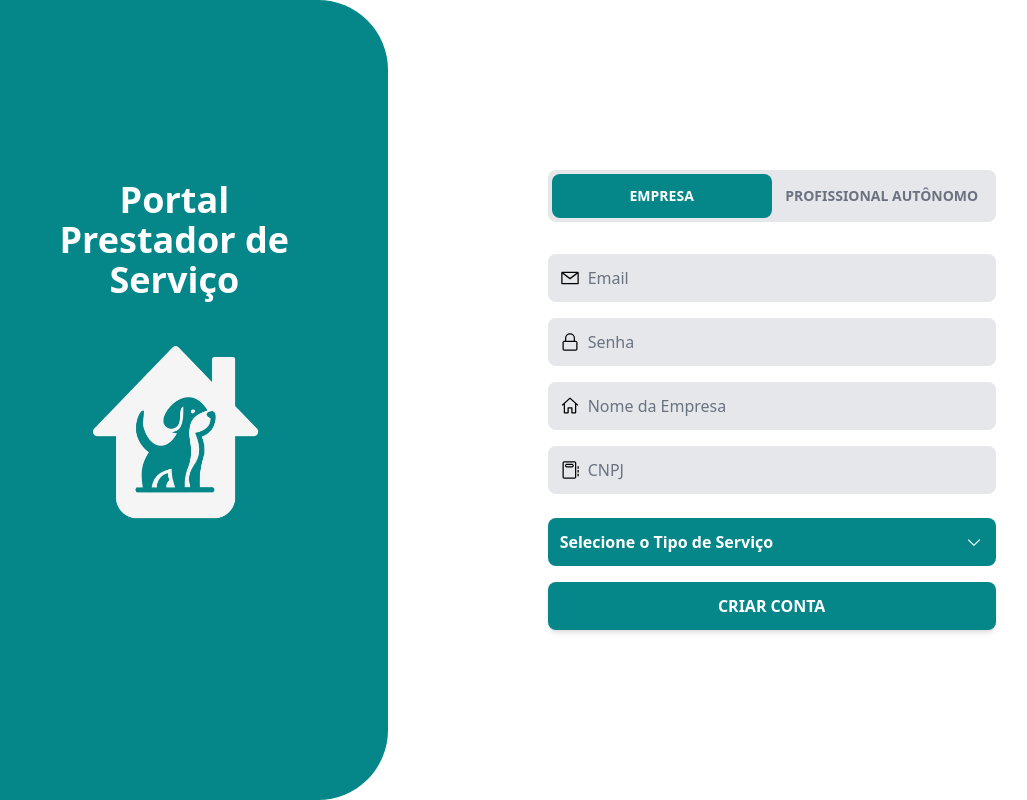
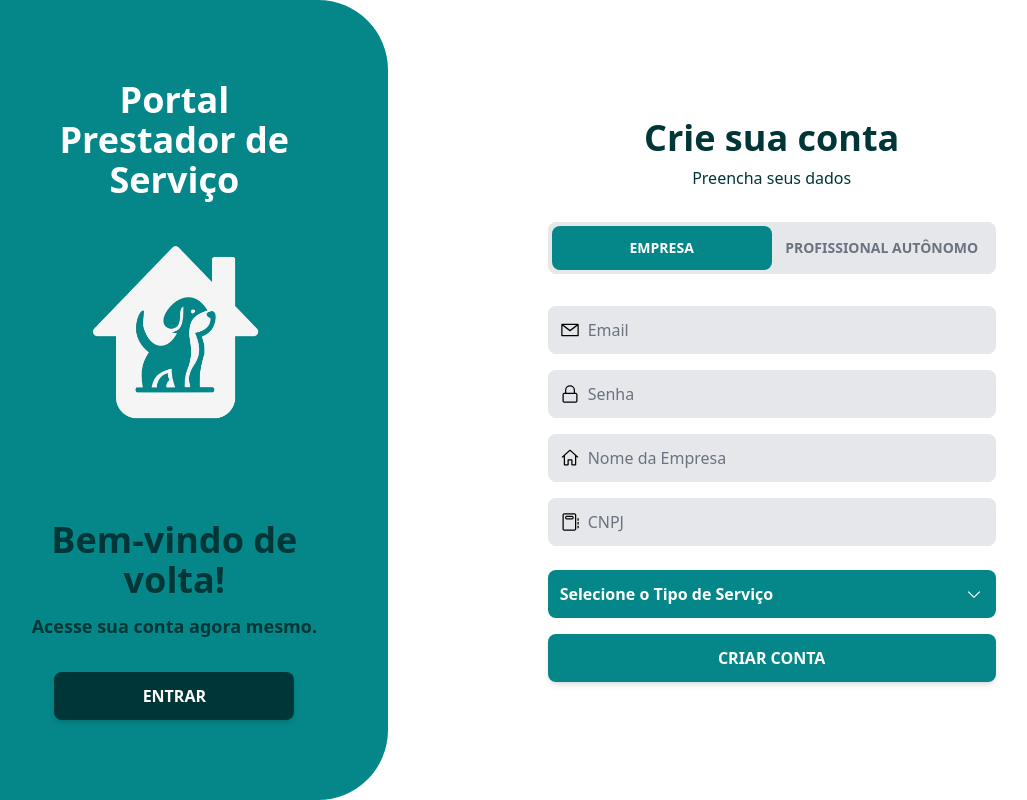
Before and after one commit to GustavoZanardi15/MyPetSync-FrontEnd, a React (Vite) app in the folder FrontEndWeb/: page /registerCompany in a window 1280 px wide. Shown: the whole page, without its empty margins (39-1066 px from the left). Built offline with nearby package versions, Linux system fonts and the light colour scheme.

Commit message:
fix(frontend): restaurar conteudo faltante do AuthSidebar em RegisterCompany

```diff
--- a/FrontEndWeb/src/components/auth/RegisterCompany.jsx
+++ b/FrontEndWeb/src/components/auth/RegisterCompany.jsx
@@ -8,14 +8,12 @@ import { signup } from "../../services/authService";
 
 const COLOR_TEAL = "#058789";
 const COLOR_BUTTON_BG = "#003637";
-
 const COMPANY_SERVICES = [
   "Clínica Veterinária",
   "Pet Shop",
   "Hotel para Pets",
   "Banho e Tosa",
 ];
-
 const RegisterCompany = () => {
   const [formData, setFormData] = useState({
     email: "",
@@ -53,9 +51,29 @@ const RegisterCompany = () => {
 
   return (
     <div className="flex w-full min-h-screen">
-      <AuthSidebar widthClass="lg:w-1/3"></AuthSidebar>
+      <AuthSidebar widthClass="lg:w-1/3">
+        <div className="area-formulario text-center text-[#003637]">
+          <h2 className="text-4xl font-bold mb-3">Bem-vindo de volta! </h2>
+          <p className="text-lg font-semibold mb-8">
+            Acesse sua conta agora mesmo.
+          </p>
+          <Link
+            to="/login"
+            style={{ backgroundColor: COLOR_BUTTON_BG }}
+            className="w-60 p-3 text-white font-bold rounded-lg hover:opacity-90 transition shadow-md inline-block"
+          >
+            ENTRAR
+          </Link>
+        </div>
+      </AuthSidebar>
       <div className="w-full lg:w-3/5 p-16 flex justify-center items-center">
         <div className="w-full max-w-md">
+          <h2 className="text-4xl font-bold text-center text-[#003637] mb-2">
+            Crie sua conta
+          </h2>
+          <p className="text-[#003637] font-medium text-center mb-8">
+            Preencha seus dados
+          </p>
           <div className="flex bg-gray-200 rounded-lg p-1 mb-8">
             <button
               className="w-1/2 p-3 text-sm font-semibold rounded-lg text-white"
```
